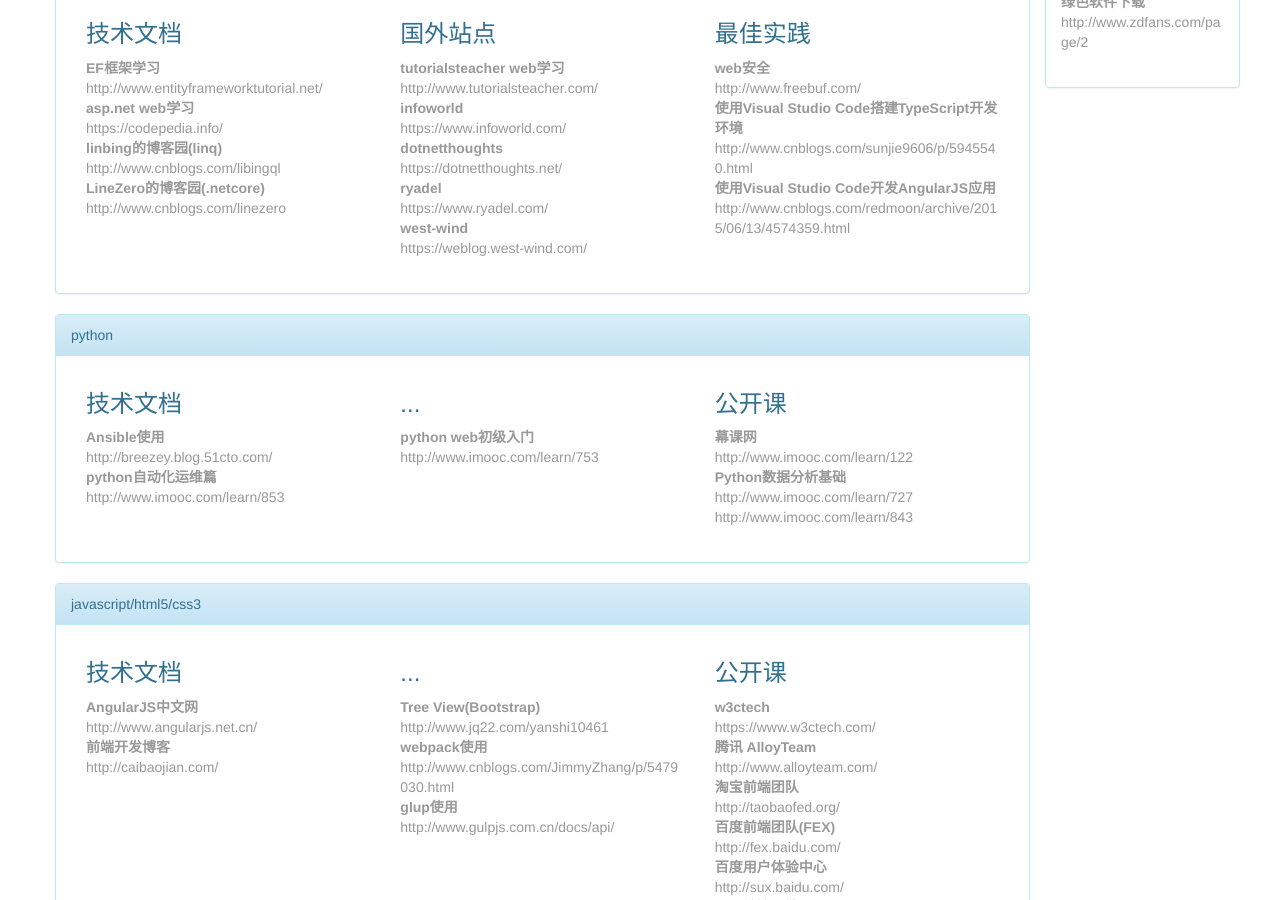
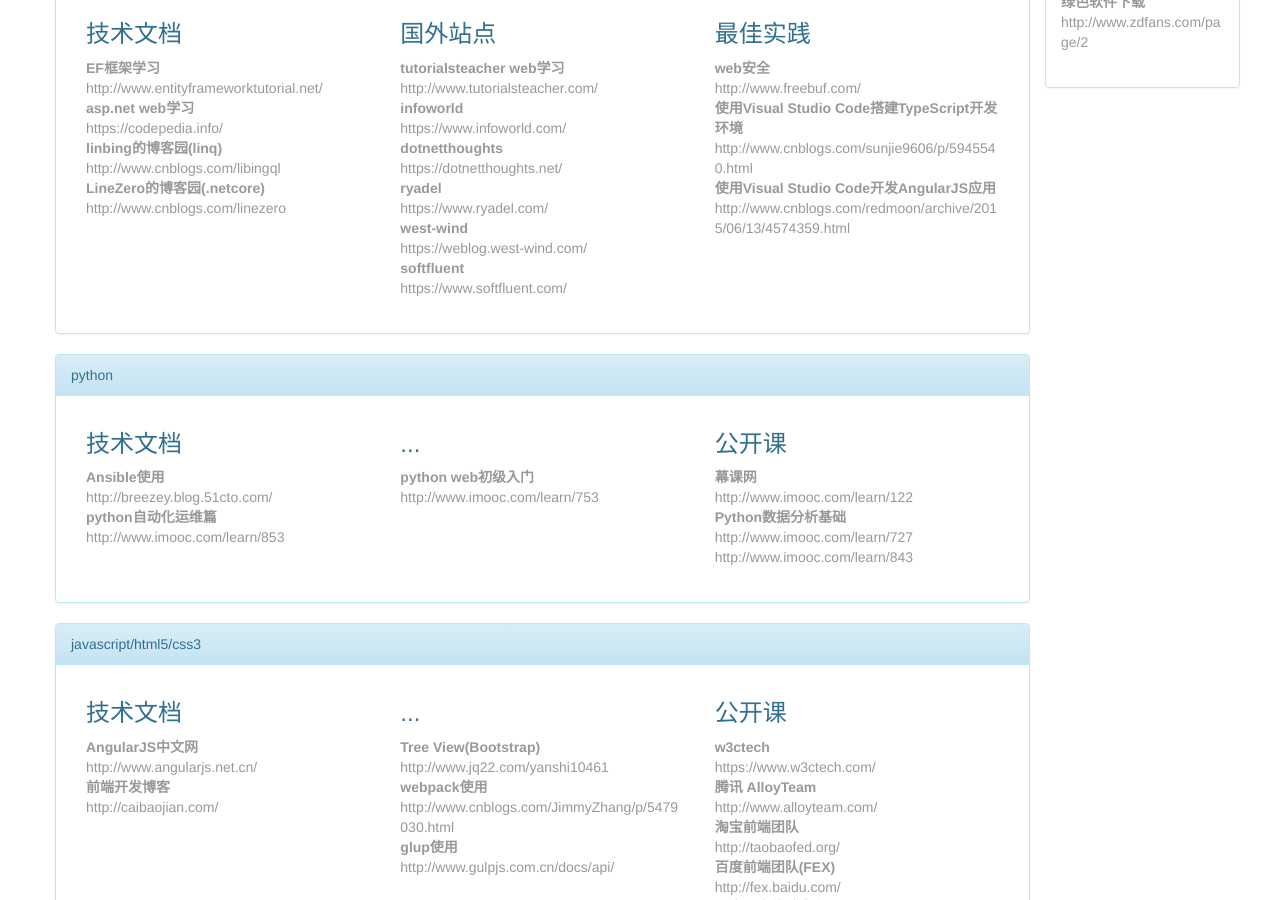
Before and after one commit to airven2015/Navigation, a Jekyll site: the page navigate.html, which Jekyll copies as it is, in a window 1280 px wide and 900 px high, scrolled down 450 px. Built offline with Jekyll 4.4.1, drawn with Linux system fonts in a browser that asks for light colours.

Commit message:
Update navigate.html

```diff
--- a/navigate.html
+++ b/navigate.html
@@ -111,6 +111,8 @@
                                     <dd>https://www.ryadel.com/</dd>
                                     <dt>west-wind</dt>
                                     <dd>https://weblog.west-wind.com/</dd>
+                                    <dt>softfluent</dt>
+                                    <dd>https://www.softfluent.com/</dd>
                                 </dl>
                             </div>
                             <div class="col-lg-4 column ">
```
